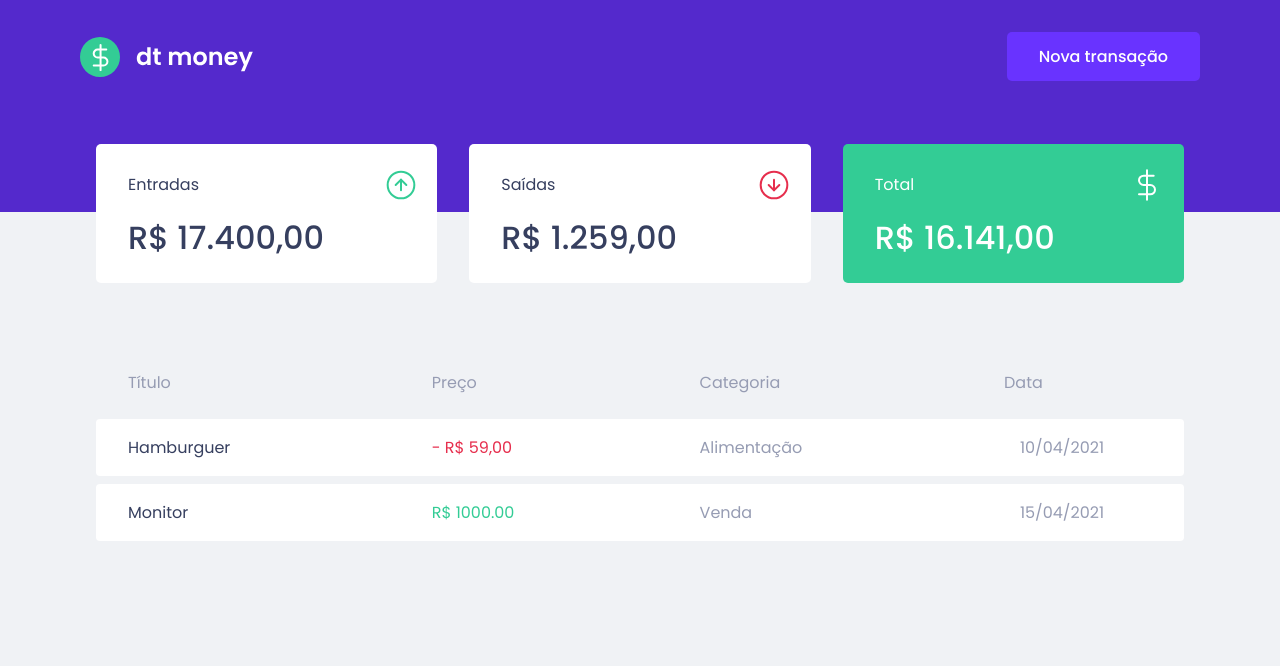
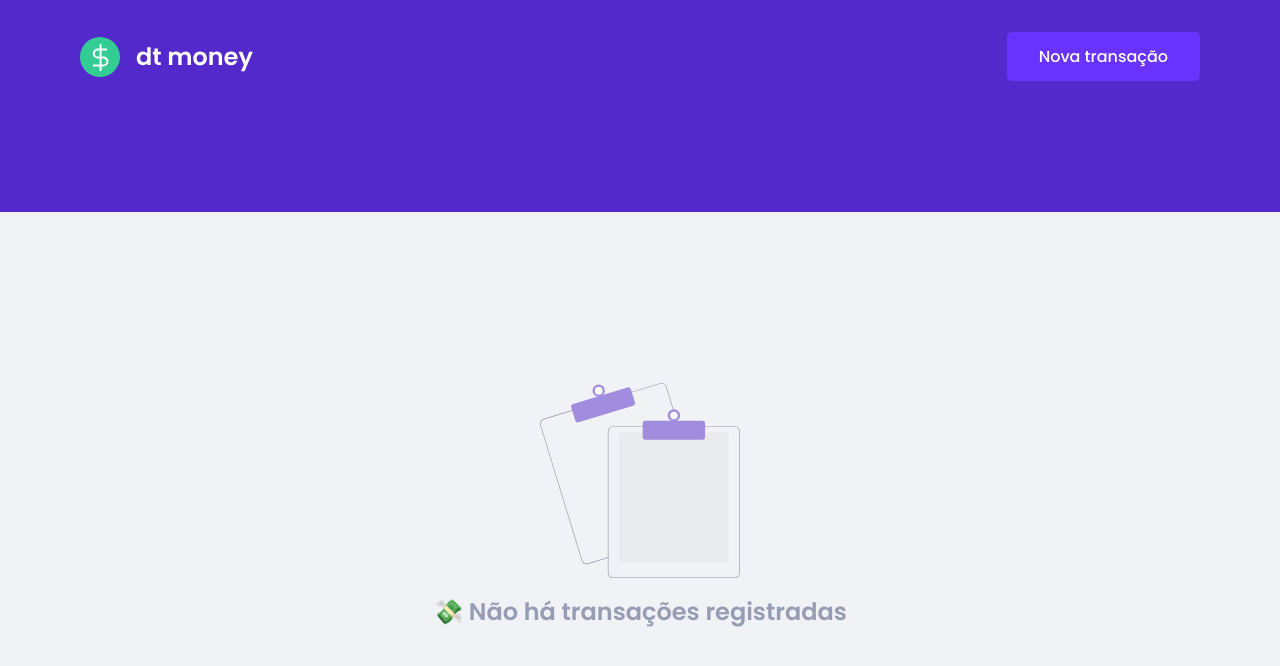
Before and after one commit to sou-gabriel/dt.money, a React (Create React App) app: page / in a window 1280 px wide. Shown: the top 666 px of the page. Built offline with nearby package versions, Linux system fonts and the light colour scheme.

Commit message:
Create element when there are no transactions

```diff
--- a/src/components/Main/index.tsx
+++ b/src/components/Main/index.tsx
@@ -1,9 +1,27 @@
+import { useContext } from 'react'
+import { TransactionsContext } from 'TransactionsContext'
+
 import { Summary } from 'components/Summary'
 import { TransactionTable } from 'components/TransactionTable'
 
-import { Container } from './styles'
+import noDataImagePath from 'assets/no-data.svg'
+
+import { Container, EmptyTransactionContainer, MessageNoTransaction } from './styles'
 
 export const Main = () => {
+  const { transactions } = useContext(TransactionsContext)
+
+  if (!transactions.length) {
+    return (
+      <EmptyTransactionContainer>
+        <MessageNoTransaction>
+          <img src={noDataImagePath} alt='Prancheta' />
+          💸 Não há transações registradas
+        </MessageNoTransaction>
+      </EmptyTransactionContainer>
+    )
+  }
+
   return (
     <Container>
       <Summary />
```
